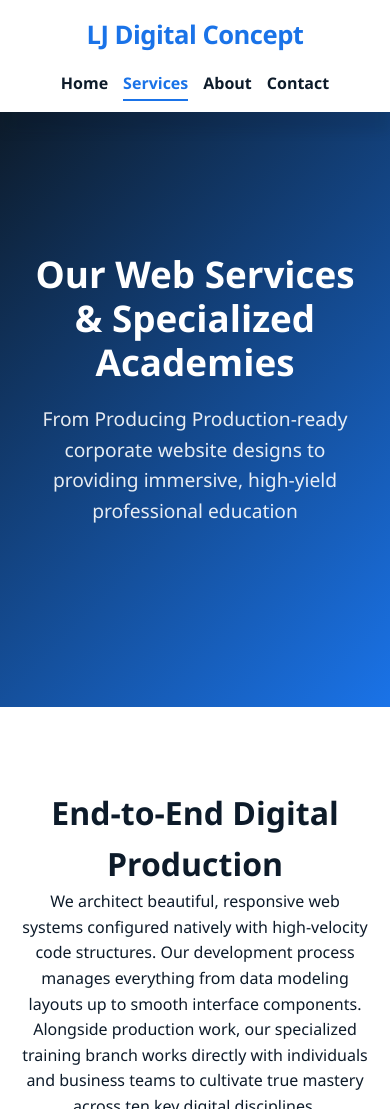
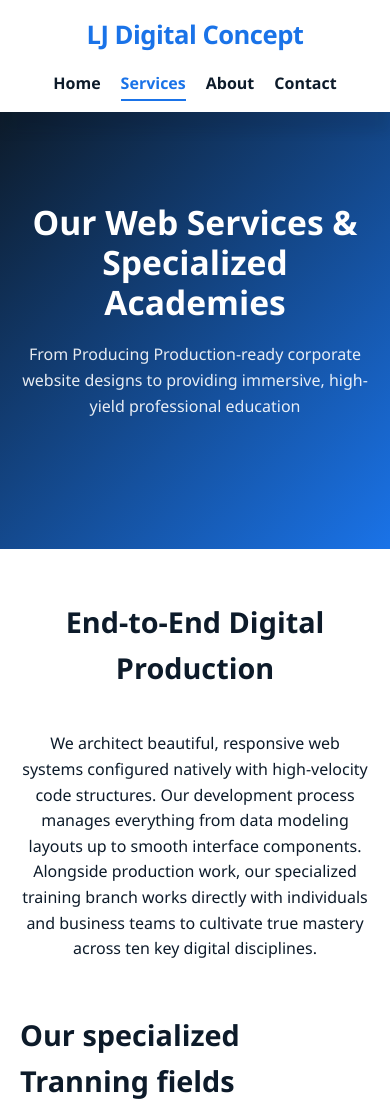
Before and after one commit to Jadeed01/LJ-DIGITAL-CONCEPT, a Django app: page /services/ in a window 390 px wide. Shown: the top 1109 px of the page. Run offline with Django 5.2, Linux system fonts and the light colour scheme.

Commit message:
Responsiveness

```diff
--- a/config/settings.py
+++ b/config/settings.py
@@ -24,9 +24,9 @@ BASE_DIR = Path(__file__).resolve().parent.parent
 SECRET_KEY = 'django-insecure-p9$d8u$1b8%t-nlmvzk19ul-@lj%hok^k2cw-yrhl#3y@m9*nn'
 
 # SECURITY WARNING: don't run with debug turned on in production!
-DEBUG = False
+DEBUG = True
 
-ALLOWED_HOSTS = ['lj-digital-concept.onrender.com','.onrender.com']
+ALLOWED_HOSTS = ['lj-digital-concept.onrender.com','.onrender.com','*']
 
 
 # Application definition
--- a/main_app/static/main_app/style.css
+++ b/main_app/static/main_app/style.css
@@ -39,8 +39,7 @@ img {
 .section-padding{
     padding: 80px 0;
 }
-.section-tite{
-    /* text-align: center; */
+.section-title{
     font-size: 2.5rem;
     margin-bottom: 40px;
     color: var(--dark-blue);
@@ -86,6 +85,7 @@ img {
     display: flex;
     list-style: none;
     gap: 30px;
+    flex-wrap: wrap;
 }
 
 .nav-links a{
@@ -207,8 +207,14 @@ img {
     justify-content:center;
     color: var(--white);
     font-weight: bold;
+    width: 100%;
+    overflow: hidden;
+}
+
+.team-img-placeholder img{
+    width: 100%;
+    height: 100%;
     object-fit: cover;
-    width: 100%;
 }
 
 .team-info {
@@ -223,7 +229,7 @@ img {
     color: var(--primary-blue);
     font-weight: 600;
 }
-.team-card :hover{
+.team-card:hover{
     transform: scale(1.03);
 }
 
@@ -263,7 +269,7 @@ img {
     transition: var(--transition-fast);
 }
 
-.gallery-item :hover {
+.gallery-item:hover {
     opacity: 0.9;
     transform: scale(1.02);
 }
@@ -291,8 +297,7 @@ img {
 
 .service-img-placeholder {
     height: 180px;
-    background: linear-gradient(45deg, var
-    (var(--primary-blue), var(--dark-blue)));
+    background: linear-gradient(45deg, var(--primary-blue), var(--dark-blue));
     display: flex;
     align-items: center;
     justify-content: center;
@@ -300,6 +305,13 @@ img {
     font-weight: bold;
     text-align: center;
     padding: 10px;
+    overflow: hidden;
+}
+
+.service-img-placeholder img{
+    width: 100%;
+    height: 100%;
+    object-fit: cover;
 }
 
 .service-detail{
@@ -318,7 +330,7 @@ img {
     gap: 30px;
 }
 
-.testimonials-card{
+.testimonial-card{
     flex: 1;
     background-color: var(--white);
     padding: 30px;
@@ -330,7 +342,7 @@ img {
 
 .contact-wrapper {
   max-width: 1000px;
-  margin: 30px;
+  margin: 30px auto;
   display: grid;
   grid-template-columns: 3fr 2fr;
   gap: 50px;
@@ -471,16 +483,23 @@ img {
     .team-grid {
         grid-template-columns: repeat(2, 1fr);
     }
-    .services-grid {
+    .service-grid {
+        grid-template-columns: repeat(2, 1fr);
+    }
+    .gallery-grid {
         grid-template-columns: repeat(2, 1fr);
     }
     .contact-wrapper {
         grid-template-columns: 1fr;
+        margin: 30px auto;
+    }
+    .hero h1 {
+        font-size: 2.8rem;
     }
 }
 
-/* Mobile View (up to 600px) */
-@media (max-width: 600px) {
+/* Tablet / small screens (up to 768px) */
+@media (max-width: 768px) {
     .nav-container {
         flex-direction: column;
         height: auto;
@@ -488,21 +507,46 @@ img {
         gap: 15px;
     }
     .nav-links {
-        gap: 15px;
+        justify-content: center;
+        gap: 15px 20px;
+    }
+    .mv-container {
+        flex-direction: column;
+    }
+    .testimonials-container {
+        flex-direction: column;
+    }
+    .footer-columns {
+        grid-template-columns: 1fr;
+        text-align: center;
+    }
+}
+
+/* Mobile View (up to 600px) */
+@media (max-width: 600px) {
+    .hero {
+        padding: 90px 0;
     }
     .hero h1 {
-        font-size: 2.3rem;
+        font-size: 2.1rem;
+    }
+    .hero p {
+        font-size: 1rem;
     }
     .features-grid,
     .team-grid,
-    .services-grid,
-    .footer-columns,
-    .mv-container,
-    .testimonials-container {
+    .service-grid,
+    .gallery-grid {
         grid-template-columns: 1fr;
-        flex-direction: column;
     }
     .section-title {
-        font-size: 2rem;
+        font-size: 1.8rem;
+    }
+    .section-padding {
+        padding: 50px 0;
+    }
+    .service-image-card img,
+    .team-img-placeholder img {
+        height: auto;
     }
 }
--- a/main_app/templates/main_app/index.html
+++ b/main_app/templates/main_app/index.html
@@ -87,7 +87,7 @@
         <div class="team-grid">
           <div class="team-card">
             <div class="team-img-placeholder">
-              <img src="images/Mananger.jpg" alt="Lg photo" />
+              <img src="mainapp/images" alt="Lg photo" />
             </div>
             <div class="team-info">
               <h3>Nurudeen</h3>
```
